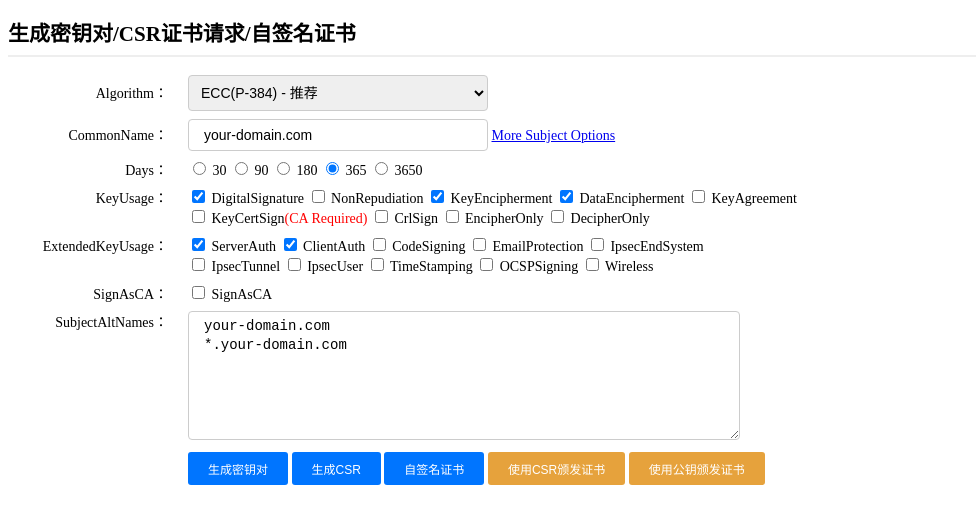
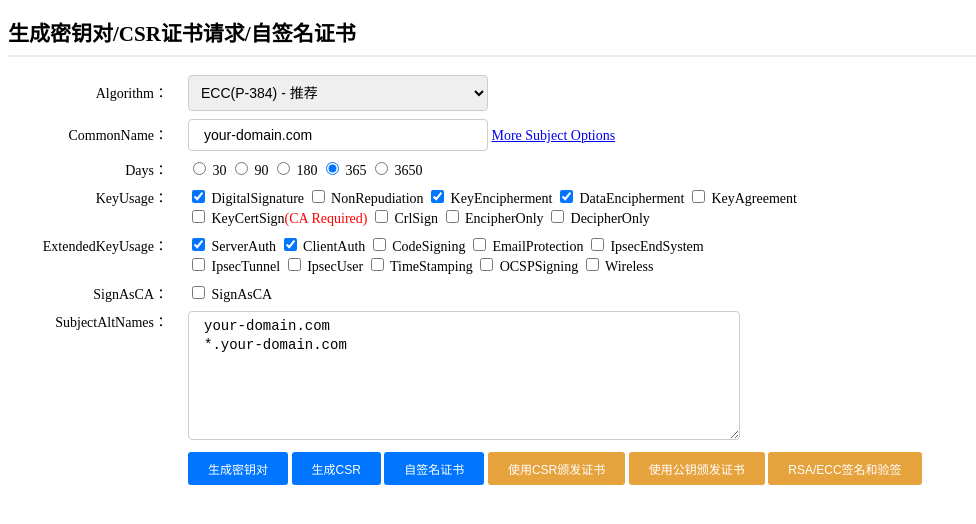
Before and after one commit to sometiny/x509js, a website built with webpack: page public/index.html in a window 1280 px wide. Shown: the whole page, without its empty margins (0-976 px from the left). Built offline with nearby package versions, Linux system fonts and the light colour scheme.

Commit message:
add link;

```diff
--- a/public/index.html
+++ b/public/index.html
@@ -78,6 +78,7 @@
             <input type="button" value="自签名证书" onclick="generateSelfSign()">
             <input type="button" class="warning" value="使用CSR颁发证书" onclick="window.location = 'issue-csr.html'">
             <input type="button" class="warning" value="使用公钥颁发证书" onclick="window.location = 'issue-public-key.html'">
+            <input type="button" class="warning" value="RSA/ECC签名和验签" onclick="window.location = 'signature.html'">
         </div>
     </div>
     <div id="container" class="clearfix"></div>
```
Also changed, not shown: dist/index.html.
